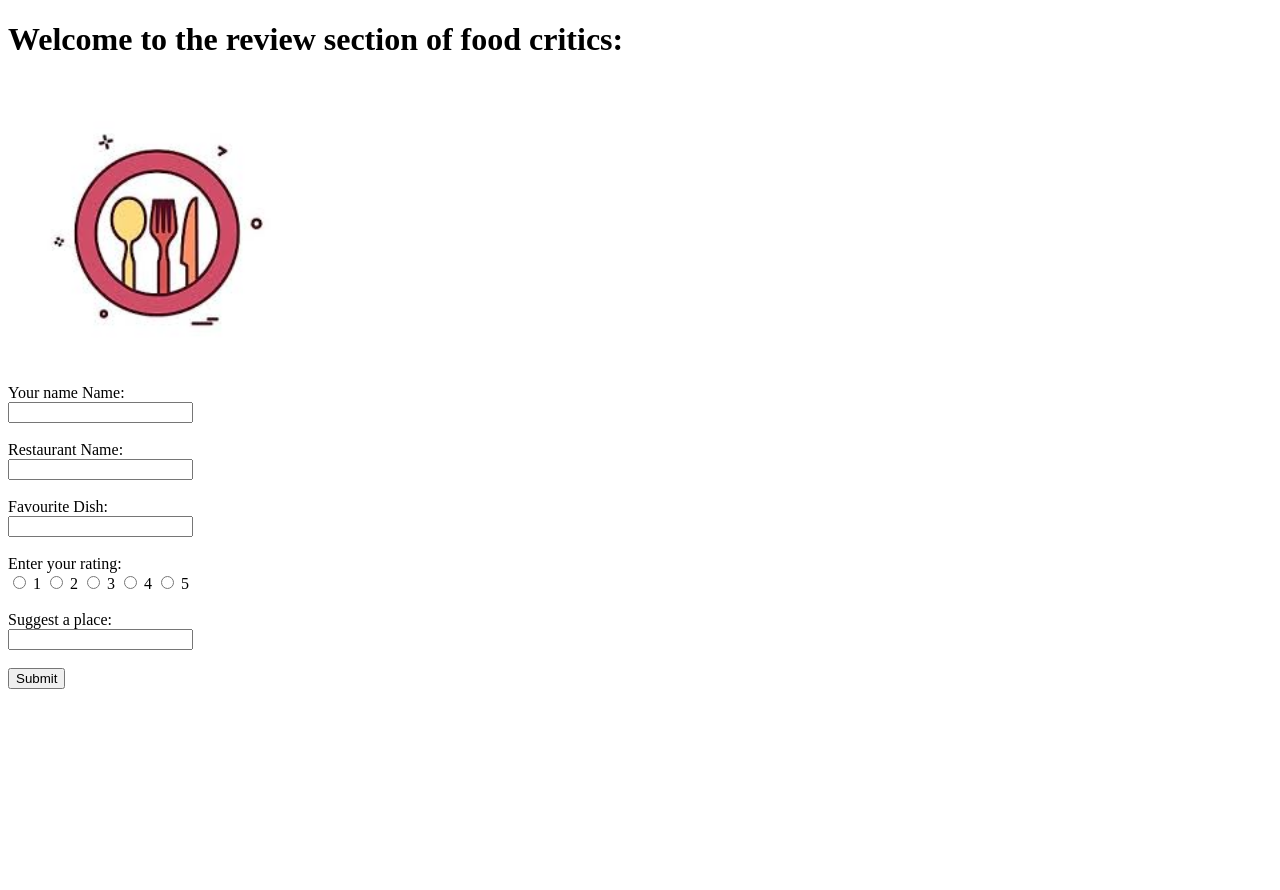
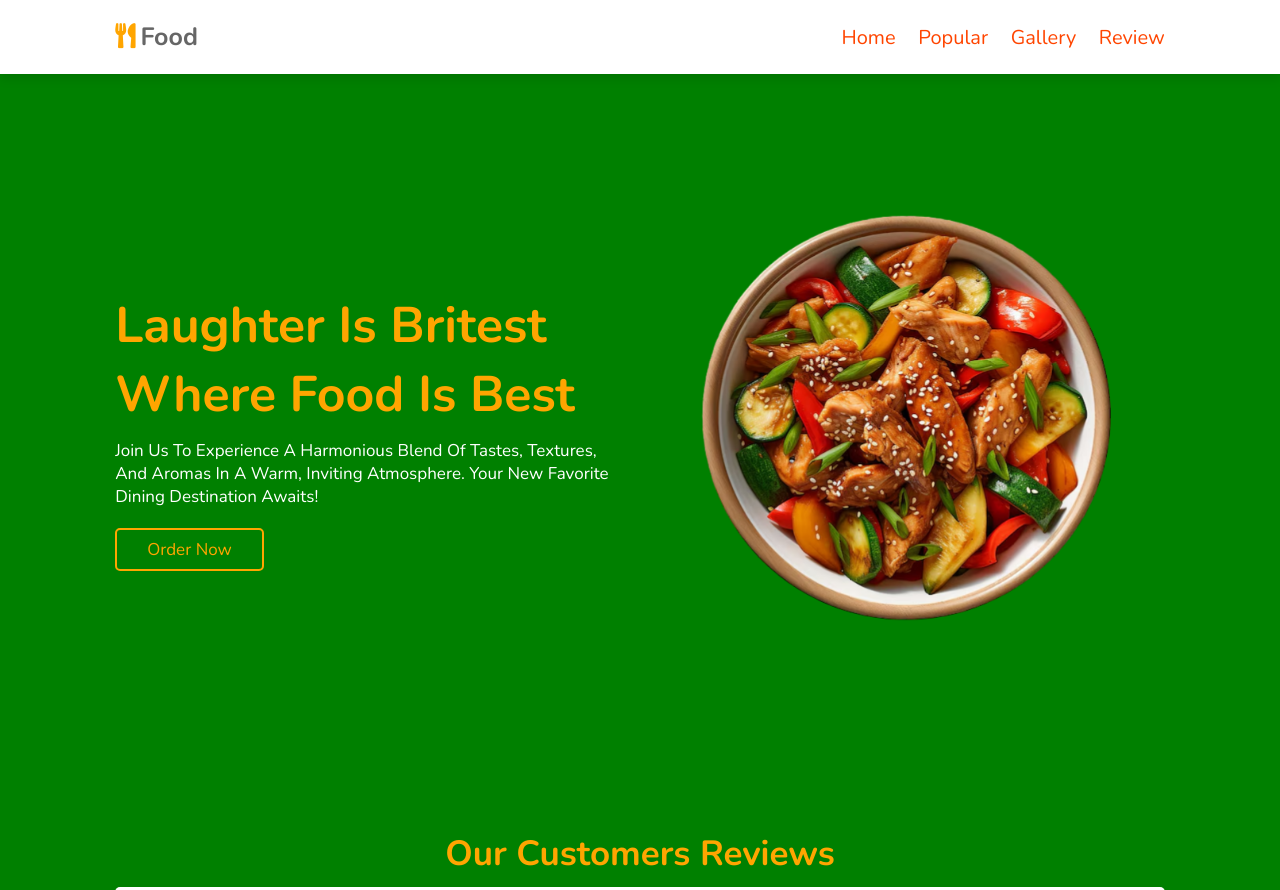
Before and after one commit to lakshmibv-collab/Assignments, a plain HTML site: page index.html in a window 1280 px wide. Shown: the top 890 px of the page. Before the commit the page ends 800 px from the top, so only its background shows below. Drawn offline with nearby package versions, Linux system fonts and the light colour scheme.

Commit message:
css changes

```diff
--- a/index.html
+++ b/index.html
@@ -1,36 +1,80 @@
 <!DOCTYPE html>
 <html lang="en">
-<head>
-    <meta charset="UTF-8">
-    <meta name="viewport" content="width=device-width, initial-scale=1.0">
-    <title>Food Review</title>
-</head>
-<body>
-    <h1>Welcome to the review section of food critics:</h1>
-    <img src="./image.jpeg" alt="eat-icon" width="300" height="300">
-    <div>
-    <form action="/submit" method="post">
-        <label for="name">Your name Name:</label><br>
-        <input type="text" id="name" name="name"><br> <br>
-        <label for="rname">Restaurant Name:</label><br>
-        <input type="text" id="rname" name="rname"><br> <br>
-        <label for="dish">Favourite Dish:</label><br>
-        <input type="text" id="dish" name="dish"><br><br>
-        <label for="rating_radio"> Enter your rating:</label><br>
-        <input type="radio" id="rating" name="rating" value="1">
-        <label for="rating">1</label>
-        <input type="radio" id="rating" name="rating" value="2">
-        <label for="rating">2</label>
-        <input type="radio" id="rating" name="rating" value="3">
-        <label for="rating">3</label>
-        <input type="radio" id="rating" name="rating" value="4">
-        <label for="rating">4</label>
-        <input type="radio" id="rating" name="rating" value="5">
-        <label for="rating">5</label><br><br>
-        <label for="suggestion">Suggest a place:</label><br>
-        <input type="text" id="recommend_place" name="suggestion"><br><br>
-        <input type="submit" value="Submit"> <br>
-      </form>
+  <head>
+    <meta charset="UTF-8" />
+    <meta name="viewport" content="width=device-width, initial-scale=1.0" />
+    <title>complete responsive food website design tutorial</title>
+
+    <!-- font awesome cdn link  -->
+    <link
+      rel="stylesheet"
+      href="https://cdnjs.cloudflare.com/ajax/libs/font-awesome/5.15.3/css/all.min.css"
+    />
+
+    <!-- custom css file link  -->
+    <link rel="stylesheet" href="style.css" />
+  </head>
+  <body>
+    <!-- header section starts -->
+
+    <header>
+      <a href="#" class="logo"><i class="fas fa-utensils"></i>food</a>
+
+      <div id="menu-bar" class="fas fa-bars"></div>
+
+      <nav class="navbar">
+        <a href="#home">home</a>
+        <a href="#popular">popular</a>
+        <a href="#gallery">gallery</a>
+        <!-- <a href="#review">review</a> -->
+        <a href="#review">review</a>
+      </nav>
+    </header>
+    <section class="home" id="home">
+      <div class="content">
+        <h3>Laughter is britest where food is best</h3>
+        <p>
+          Join us to experience a harmonious blend of tastes, textures, and
+          aromas in a warm, inviting atmosphere. Your new favorite dining
+          destination awaits!
+        </p>
+        <a href="#" class="btn">order now</a>
       </div>
-</body>
+
+      <div class="image">
+        <img src="images/food-main-page.png" alt="" />
+      </div>
+    </section>
+    <section class="review" id="review">
+      <h1 class="heading">our customers <span>reviews</span></h1>
+
+      <div class="row">
+        <div class="image">
+          <img src="images/order-img.jpg" alt="" />
+        </div>
+
+        <form action="">
+          <div class="inputBox">
+            <input type="text" placeholder="name" />
+            <input type="email" placeholder="email" />
+          </div>
+
+          <div class="inputBox">
+            <input type="number" placeholder="number" />
+            <input type="text" placeholder="food name" />
+          </div>
+
+          <textarea
+            placeholder="review"
+            name=""
+            id=""
+            cols="30"
+            rows="10"
+          ></textarea>
+
+          <input type="submit" value="Submit" class="btn" />
+        </form>
+      </div>
+    </section>
+  </body>
 </html>
```
Also changed, not shown: index-1.html (deleted, +0 -80 lines), image.jpeg (deleted).
